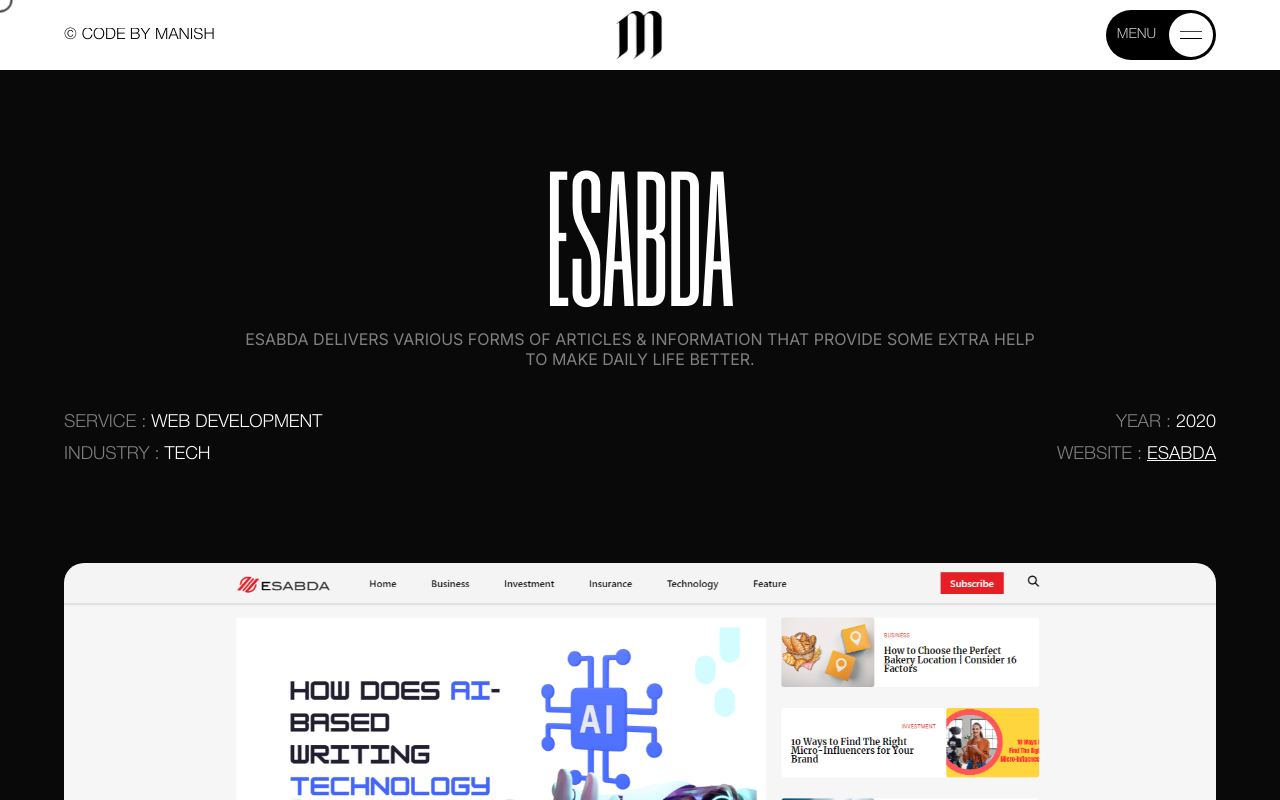
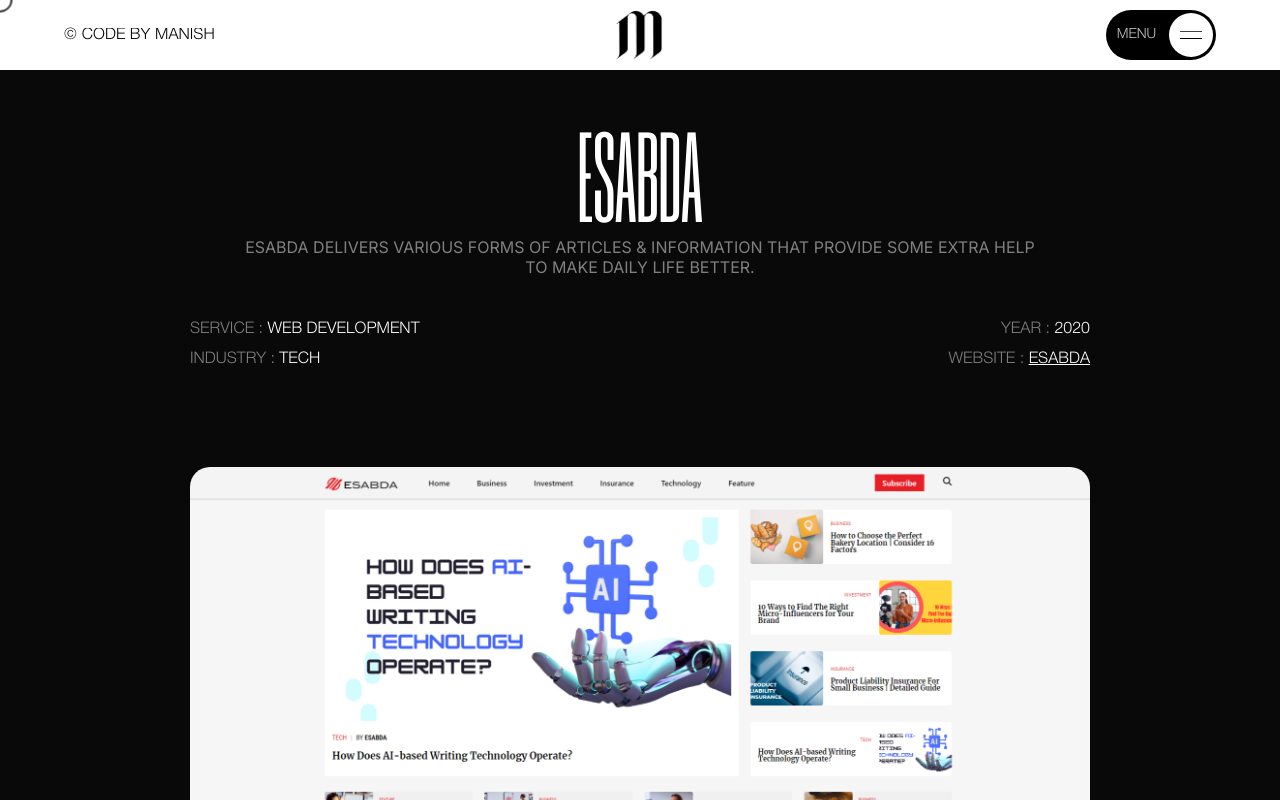
Before and after one commit to ManishBasnet12/manishbasnet, a Next.js app: page /work/esabda in a window 1280 px wide. Shown: the top 800 px of the page. Built offline with nearby package versions, Linux system fonts and the light colour scheme.

Commit message:
fix: specify port

```diff
--- a/src/app/about/page.jsx
+++ b/src/app/about/page.jsx
@@ -99,11 +99,10 @@
         opacity: "0",
       });
 
-      gsap.set(".aboutOverlay", { y: "100%", opacity: 0 });
+      gsap.set(".aboutOverlay", { opacity: 0 });
       const t1 = gsap.timeline({ delay: 0.5 });
 
       t1.to(".aboutOverlay", {
-        y: "0",
         opacity: 1,
         duration: 1.25,
         ease: "power4.out",
--- a/src/app/work/style.css
+++ b/src/app/work/style.css
@@ -86,11 +86,11 @@
 }
 
 .workDetails {
-  max-width: 1320px;
+  max-width: 900px;
   width: 90vw;
   margin: auto;
   margin-bottom: 200px;
-  padding-top: 100px;
+  padding-top: 60px;
   color: white;
   text-transform: uppercase;
 }
@@ -105,7 +105,7 @@
 .workDetails h1 {
   font-family: "HumaneLight";
   text-transform: uppercase;
-  font-size: clamp(150px, 15vw, 350px);
+  font-size: clamp(100px, 10vw, 200px);
   font-weight: 300;
   color: white;
   text-align: center;
@@ -117,7 +117,7 @@
   display: flex;
   justify-content: space-between;
   margin-top: 15px;
-  font-size: 18px;
+  font-size: 16px;
   font-family: "HelveticaNeueLight";
 }
 
@@ -178,7 +178,7 @@
 
 .nextWork {
   font-family: "HumaneLight";
-  font-size: clamp(150px, 15vw, 300px);
+  font-size: clamp(80px, 8vw, 150px);
   font-weight: 300;
   text-align: center;
   margin-top: 100px;
```
